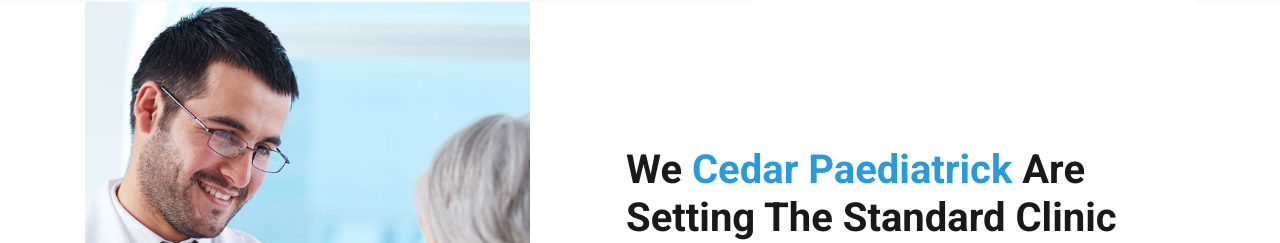
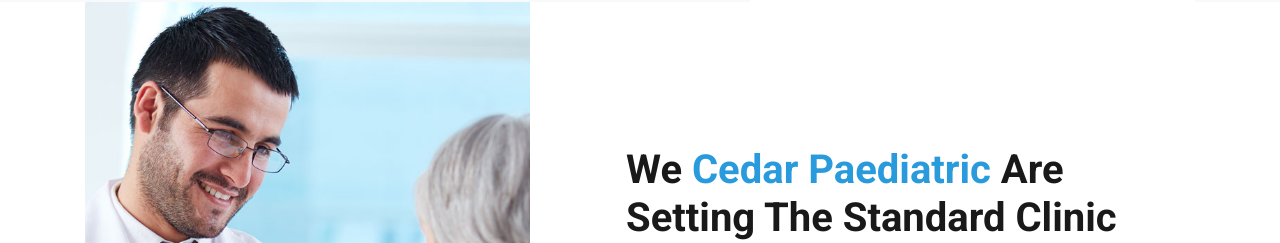
Before and after one commit to Munzali/cedarpaed, a plain HTML site: page index.html in a window 1280 px wide. Shown: the part 1779-2022 px from the top of the page. Drawn offline with Linux system fonts and the light colour scheme; some packages are replaced by stand-ins of ours; no server answers; files whose address does not match are found by name.

Commit message:
Name Change

```diff
--- a/index.html
+++ b/index.html
@@ -258,7 +258,7 @@
 					<div class="py-md-5">
 						<div class="row justify-content-start pb-3">
 							<div class="col-md-12 heading-section ftco-animate p-4 p-lg-5">
-								<h2 class="mb-4">We <span>Cedar Paediatrick</span> Are Setting The Standard Clinic Paediatrick Healthcare Services</h2>
+								<h2 class="mb-4">We <span>Cedar Paediatric</span> Are Setting The Standard Clinic Paediatrick Healthcare Services</h2>
 								<p>Services we offer include: General Outpatient Clinic, In patient care, Neonatal services, well child clinic Immunization service, nutrition clinic.</p>
 								<p><a href="#" class="btn btn-primary py-3 px-4">Make an appointment</a> <a href="#" class="btn btn-secondary py-3 px-4">Contact us</a></p>
 							</div>
```
